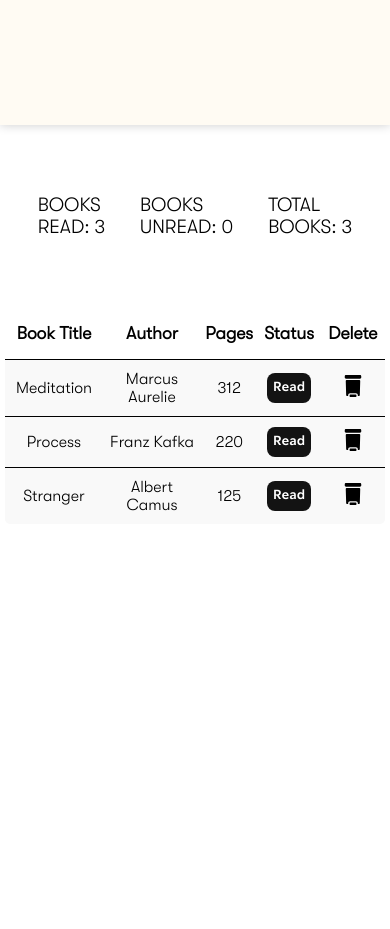
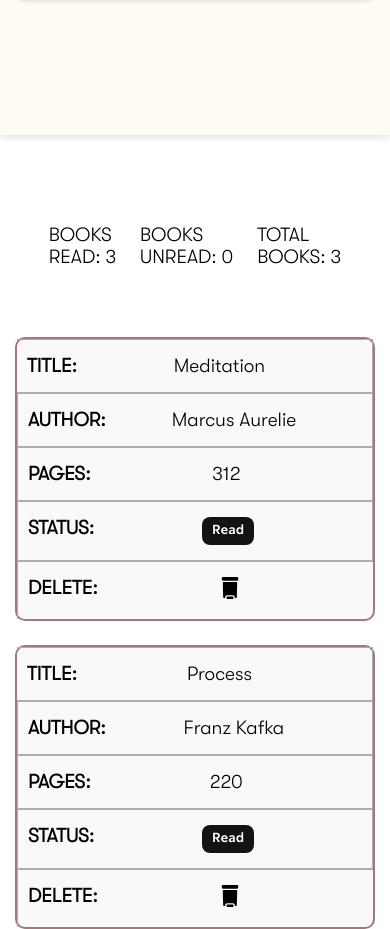
Before and after one commit to SuljkanovicAmir/project-library, a plain HTML site: page index.html in a window 390 px wide. Shown: the part 789-1718 px from the top of the page. Drawn offline with Linux system fonts and the light colour scheme.

Commit message:
New responsive table for smaller screen

```diff
--- a/index.html
+++ b/index.html
@@ -60,6 +60,7 @@
         </div>
         <div class="tables">
         <table class="table">
+            <thead>
             <tr>
                 <th>Book Title</th>
                 <th>Author</th>
@@ -67,6 +68,7 @@
                 <th>Status</th>
                 <th>Delete</th>
             </tr>
+             </thead>
             <tbody class="table-body"></tbody>
         </table>
         </div>
--- a/script.js
+++ b/script.js
@@ -113,7 +113,7 @@ function Book(title, author, pages, read) {
 
 
 function addBookToLibrary(book) {
-    if ($title.value.length === 0 || $author.value.length === 0 || $read.value.length === 0) {
+    if ($title.value.length === 0 || $author.value.length === 0 || $pages.value.length === 0) {
         alert("Please, fill all the fields");
         return;
     }
--- a/styles/style.css
+++ b/styles/style.css
@@ -280,6 +280,7 @@ footer p {
 
 
 
+
 /*_____________________
 
     MEDIA SCREEN BELOW
@@ -379,46 +380,54 @@ footer p {
         display: flex;
         flex-direction: column;
         overflow-y:hidden;
+        background-color: #fffbf3;
     }
 
     .form-container {
-        min-width: 100%;
-        padding-bottom: 10px;
+        padding: 70px 15px 10px 15px;
+        overflow-x: hidden;
+        min-width: unset;
+
     }
     .read {
        background-color: white !important;
     }
-
+    .form {
+        box-sizing: border-box;
+        max-width: 400px !important;
+        width: 100%;
+        min-width: 290px ;
+    }
 
     .table-container {
         min-height: 850px;
-        padding: 50px 5px;
+        padding: 70px 15px;
+        background-color: white;
     }
+
     .tables {
-        padding-right: unset;
+        width: 100%;
+        padding: unset !important;
     }
 
     .table-container th {
         font-size: 1.1em;
         height: 50px;
     }
-    .table-container td {
-        font-size: 1em;
-        font-weight: 580;
-        padding: 10px 5px;
-        text-align: center;
-    }
+
     table button {
         font-size: 13px;
-        padding: 7px 6px;
+        padding: 6px 10px;
      }
     .delete-img {
         width: 22px;
     }
 
     .book-info {
-        gap: 35px;
+        gap: 24px;
         padding-bottom: 30px;
+        display: flex;
+        flex-wrap: wrap;
     }
     .book-info p {
         font-size: 1.2em;
@@ -428,6 +437,56 @@ footer p {
         display: none;
     }
 
+    table {
+        width: 100%;
+        max-width: 400px;
+        margin-left: auto;
+        margin-right: auto;
+        min-width: 260px;
+        background-color: unset;
+
+    }
+
+    table thead {
+        display: none;
+      }
+
+      table tr {
+        display: block;
+        margin-bottom: 1.5em;
+        border: 2px solid rgb(163, 121, 121);/* fixati borders */
+        border-radius: 10px;
+        background-color: #f9f9f9;
+      }
+
+      table td {
+        display: block;
+        font-size: 1.2em !important;
+        text-align: right;
+
+      }
+
+      table td::before {
+        float: left;
+        font-weight: bold;
+        text-transform: uppercase;
+        font-size: 1em;
+      }
+        td:nth-child(1):before { content:"Title:";}
+        td:nth-child(2):before { content:"Author:";}
+        td:nth-child(3):before { content:"Pages:";}
+        td:nth-child(4):before { content:"Status:";}
+        td:nth-child(5):before { content:"Delete:";}
+
+        table td, table th {
+            border-top: 0;
+            border: 1px solid rgb(173, 173, 173);
+          }
+          table tr td:last-child,
+          table tr th:last-child {
+            border-right: 0;
+            border-bottom: 0;
+          }
 
   }
 
```
